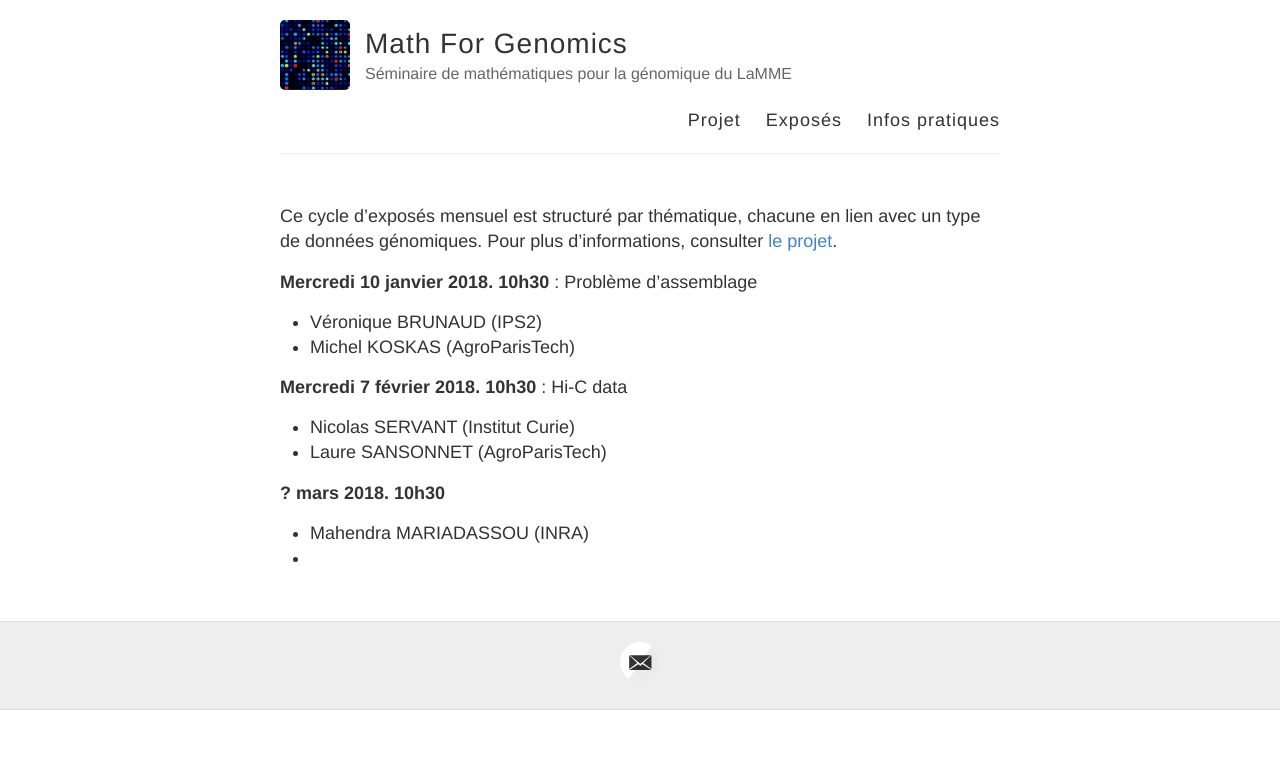
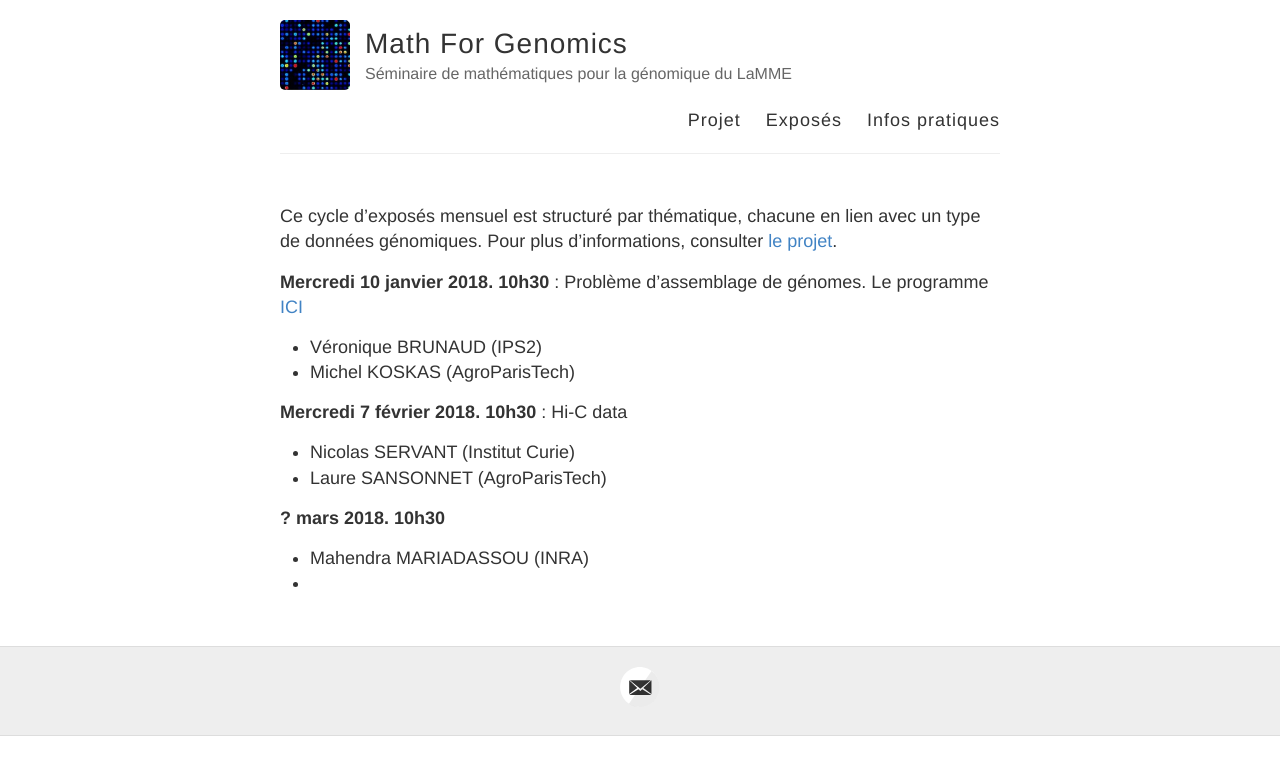
Before and after one commit to MathForGenomics/MathForGenomics.github.io, a Jekyll site: the page built from exposes.md, in a window 1280 px wide. Shown: the top 775 px of the page. Built offline with Jekyll 4.4.1, drawn with Linux system fonts in a browser that asks for light colours.

Commit message:
Update exposes.md

```diff
--- a/exposes.md
+++ b/exposes.md
@@ -6,7 +6,7 @@ permalink: /exposes/
 
 Ce cycle d’exposés mensuel est structuré par thématique, chacune en lien avec un type de données génomiques. Pour plus d'informations, consulter [le projet](projet.md).
 
-**Mercredi 10 janvier 2018. 10h30** : Problème d'assemblage
+**Mercredi 10 janvier 2018. 10h30** : Problème d'assemblage de génomes. Le programme [ICI](1_10janvier.pdf)
 - Véronique BRUNAUD (IPS2)
 - Michel KOSKAS (AgroParisTech)
 
```
